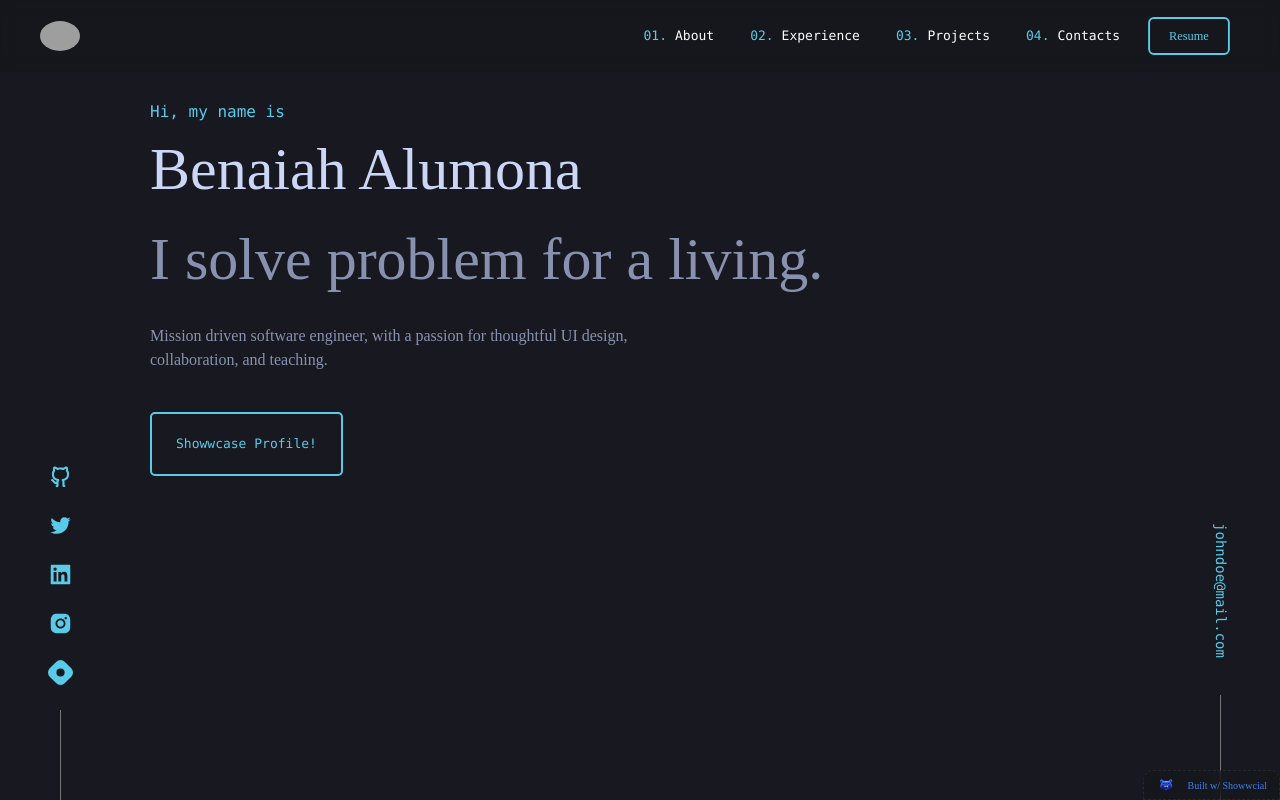
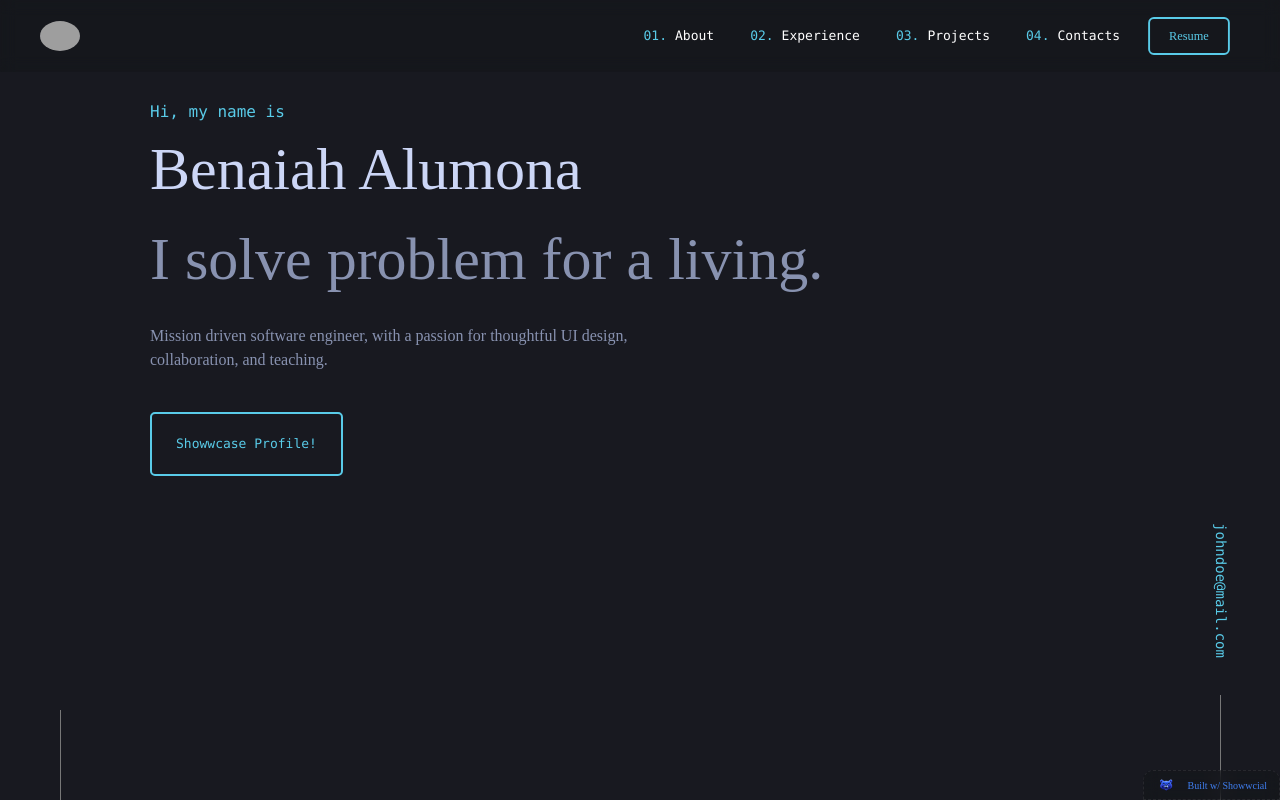
Before and after one commit to Benrobo/showwcial, a Next.js app in the folder packages/app/: page /themes/oasis in a window 1280 px wide. Built offline with nearby package versions, Linux system fonts and the light colour scheme; grey boxes are pictures that could not be loaded.

Commit message:
added major updates

```diff
--- a/packages/app/pages/themes/oasis/index.tsx
+++ b/packages/app/pages/themes/oasis/index.tsx
@@ -17,18 +17,16 @@ import { useRouter } from "next/router";
 import PreviewOasisTheme from "./preview";
 import { useState } from "react";
 import moment from "moment";
+import { TbWorld } from "react-icons/tb";
 
 interface OasisProps {
   resumeUrl?: string;
   userImage?: string;
   email?: string;
   socialLinks?: {
-    github?: string;
-    linkedin?: string;
-    instagram?: string;
-    twitter?: string;
-    hashnode?: string;
-  };
+    label?: string;
+    url?: string;
+  }[];
   fullname?: string;
   tagline?: string;
   headline?: string;
@@ -49,15 +47,15 @@ interface OasisProps {
   }[];
   projects?: {
     name?: string;
-    decsription?: string;
+    description?: string;
     tags?: string[];
-    githubUrl?: string;
-    liveUrl?: string;
+    ghUrl?: string;
+    live_url?: string;
     image: string;
   }[];
   githubRepo?: {
     name?: string;
-    decsription?: string;
+    description?: string;
     tags?: string[];
     githubUrl?: string;
   }[];
@@ -91,7 +89,29 @@ export default function OasisTheme({
     .split("\n")
     .filter((s) => s?.length > 0);
 
-  console.log(workExperience);
+  function renderSocialLinkIcon(label: string) {
+    console.log(label);
+    let icon = null;
+    if (label === "hashnode") {
+      icon = <SiHashnode className="text-blue-301" size={25} />;
+    }
+    if (label === "github") {
+      icon = <RiGithubLine className="text-blue-301" size={25} />;
+    }
+    if (label === "instagram") {
+      icon = <AiFillInstagram className="text-blue-301" size={25} />;
+    }
+    if (label === "twitter") {
+      icon = <AiOutlineTwitter className="text-blue-301" size={25} />;
+    }
+    if (label === "linkedin") {
+      icon = <AiFillLinkedin className="text-blue-301" size={25} />;
+    }
+    if (label === "website") {
+      icon = <TbWorld className="text-blue-301" size={25} />;
+    }
+    return icon;
+  }
 
   return (
     <div className="w-full h-screen font-pp-sb flex flex-col items-start justify-start bg-dark-300 scroll-smooth transition-all  overflow-y-scroll hideScrollBar2">
@@ -159,31 +179,15 @@ export default function OasisTheme({
         className="w-[40px] h-full max-h-[335px] fixed left-[40px] right-auto bottom-0 z-[10] "
       >
         <ul className="w-full h-full max-h-[220px] flex flex-col items-center justify-end gap-6 after:fixed after:left-[60px] after:bottom-0 after:w-[1px] after:h-[90px] after:contents-[''] after:bg-white-400 ">
+          {socialLinks?.length > 0
+            ? socialLinks.map((d) => (
                 <li className="flex flex-col items-center justify-center">
-            <a href={socialLinks?.github ?? "#"}>
-              <RiGithubLine className="text-blue-301" size={25} />
+                  <a href={d.url}>
+                    {renderSocialLinkIcon(d.label.toLowerCase())}
                   </a>
                 </li>
-          <li className="flex flex-col items-center justify-center">
-            <a href={socialLinks?.twitter ?? "#"}>
-              <AiOutlineTwitter className="text-blue-301" size={25} />
-            </a>
-          </li>
-          <li className="flex flex-col items-center justify-center">
-            <a href={socialLinks?.linkedin ?? "#"}>
-              <AiFillLinkedin className="text-blue-301" size={25} />
-            </a>
-          </li>
-          <li className="flex flex-col items-center justify-center">
-            <a href={socialLinks?.instagram ?? "#"}>
-              <AiFillInstagram className="text-blue-301" size={25} />
-            </a>
-          </li>
-          <li className="flex flex-col items-center justify-center">
-            <a href={socialLinks?.hashnode ?? "#"}>
-              <SiHashnode className="text-blue-301" size={25} />
-            </a>
-          </li>
+              ))
+            : null}
         </ul>
       </div>
       <div
@@ -218,7 +222,7 @@ export default function OasisTheme({
               design, collaboration, and teaching.`}
             </p>
             <a
-              href={showcaseprofile ?? "#"}
+              href={showcaseprofile}
               target="_blank"
               className="w-auto flex items-center justfy-center px-6 py-5 rounded-[5px] border-solid border-[2px] border-blue-301 text-blue-301 mt-10 text-[13px] font-mono"
             >
@@ -343,18 +347,18 @@ export default function OasisTheme({
           <div
             className={`w-full ${
               projects?.length > 0 ? "min-h-[740px]" : "h-auto"
-            } flex flex-wrap items-center justify-center gap-2`}
+            } flex flex-wrap items-start justify-center gap-2`}
           >
             {projects?.length > 0 ? (
               projects.map((p, i) => (
                 <PortfolioCards
                   key={i}
-                  githubUrl={p.githubUrl}
-                  description={p.decsription}
-                  image={p.image}
-                  liveUrl={p?.liveUrl}
-                  tags={p.tags}
-                  title={p.name}
+                  githubUrl={p.ghUrl}
+                  description={p.description}
+                  image={p?.image}
+                  liveUrl={p?.live_url}
+                  tags={p?.tags}
+                  title={p?.name}
                 />
               ))
             ) : (
@@ -375,7 +379,7 @@ export default function OasisTheme({
                 {githubRepo.map((r, i) => (
                   <GithubRepoCards
                     githubUrl={r.githubUrl}
-                    description={r.decsription}
+                    description={r.description}
                     tags={r.tags}
                     title={r.name}
                     key={i}
@@ -531,53 +535,47 @@ function PortfolioCards({
   title,
   image,
 }: PortfolioCardsProp) {
+  // console.log({ image });
   return (
     <div className="w-full max-w-[300px] h-full max-h-[500px] rounded-[15px] bg-dark-100 p-4 mt-4 ">
       <div className="relative w-full max-h-[250px] bg-white-100 h-[250px] rounded-[15px] project-image ">
         <style>{`
           .project-image{
-            background-image: url(${image ?? "/images/themes/demo1.webp"});
+            background-image: url(${image});
             background-position: center;
             background-repeat: no-repeat;
             background-size: cover;
           }
         `}</style>
         <div className="w-auto flex items-center justify-center bg-white-500 backdrop-blur-[10px] p-2 absolute top-0 right-0 gap-3 rounded-t-[15px] rounded-l-[0px] ">
-          <a href={githubUrl ?? "#"}>
-            <IoLogoOctocat className="text-dark-100" size={20} />
+          <a href={githubUrl}>
+            <IoLogoOctocat className="text-blue-301" size={20} />
           </a>
-          <a href={liveUrl ?? "#"}>
-            <FiExternalLink className="text-dark-100" size={20} />
+          {liveUrl !== null && (
+            <a href={liveUrl}>
+              <FiExternalLink className="text-blue-301" size={20} />
             </a>
+          )}
         </div>
       </div>
       <div className="w-full flex flex-col items-start justify-start py-2 mt-2">
-        <p className="text-white-100 font-pp-eb text-[24px] mb-2 ">AI App</p>
+        <p className="text-white-100 font-pp-eb text-[24px] mb-2 ">{title}</p>
         <p className="text-slate-100 font-pp-rg text-[13px] mb-5 ">
           {description ??
             `Lorem ipsum, dolor sit amet consectetur adipisicing elit. Libero
           corrupti explicabo blanditiis ipsum rerum hic!`}
         </p>
         <div className="flex items-start justify-start flex-wrap gap-2">
-          {tags?.length > 0 ? (
-            tags.map((t) => (
+          {tags?.length > 0
+            ? tags.map((t) => (
                 <span
                   key={t}
                   className="text-slate-200 font-mono text-[10px] px-2 py-1 rounded-md bg-dark-300 "
                 >
-                Reactjs
+                  {t}
                 </span>
               ))
-          ) : (
-            <>
-              <span className="text-slate-200 font-mono text-[10px] px-2 py-1 rounded-md bg-dark-300 ">
-                Reactjs
-              </span>
-              <span className="text-slate-200 font-mono text-[10px] px-2 py-1 rounded-md bg-dark-300 ">
-                Reactjs
-              </span>
-            </>
-          )}
+            : null}
         </div>
       </div>
     </div>
```
Lines whose indentation alone changed are shown as unchanged.
